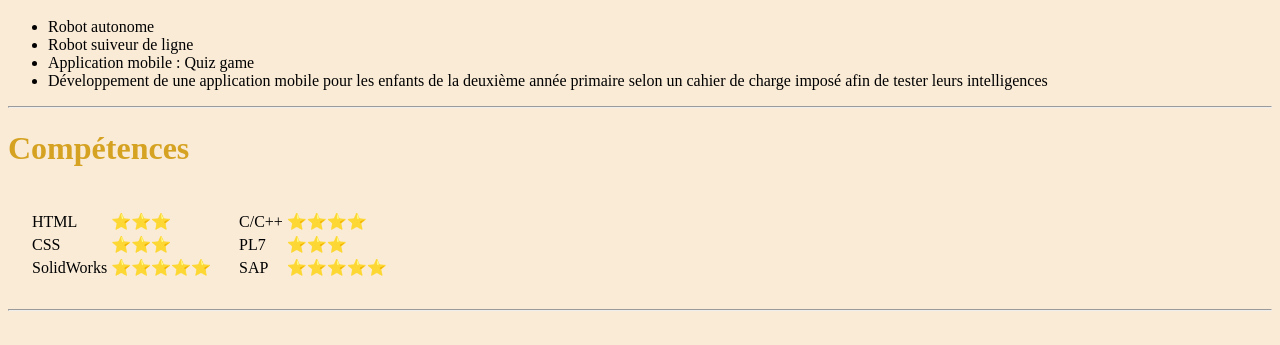
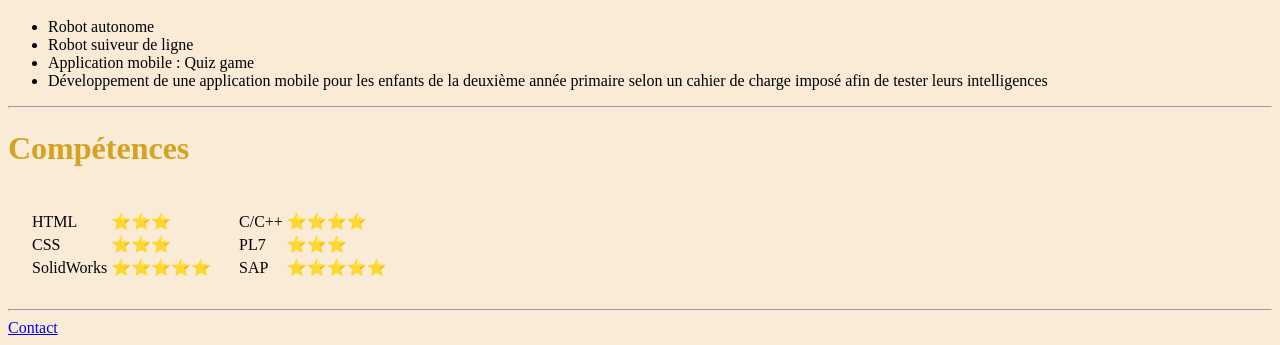
Before and after one commit to NourTrab/cv, a plain HTML site: page index.html in a window 1280 px wide. Shown: the part 628-973 px from the top of the page. Before the commit the page ends 947 px from the top, so only its background shows below. Drawn offline with Linux system fonts and the light colour scheme.

Commit message:
Update index.html

```diff
--- a/index.html
+++ b/index.html
@@ -96,7 +96,7 @@
     </tr>
    </table>
    <hr>
-
+   <a href="Contact.html">Contact</a>
 
 </body>
 </html>
```
